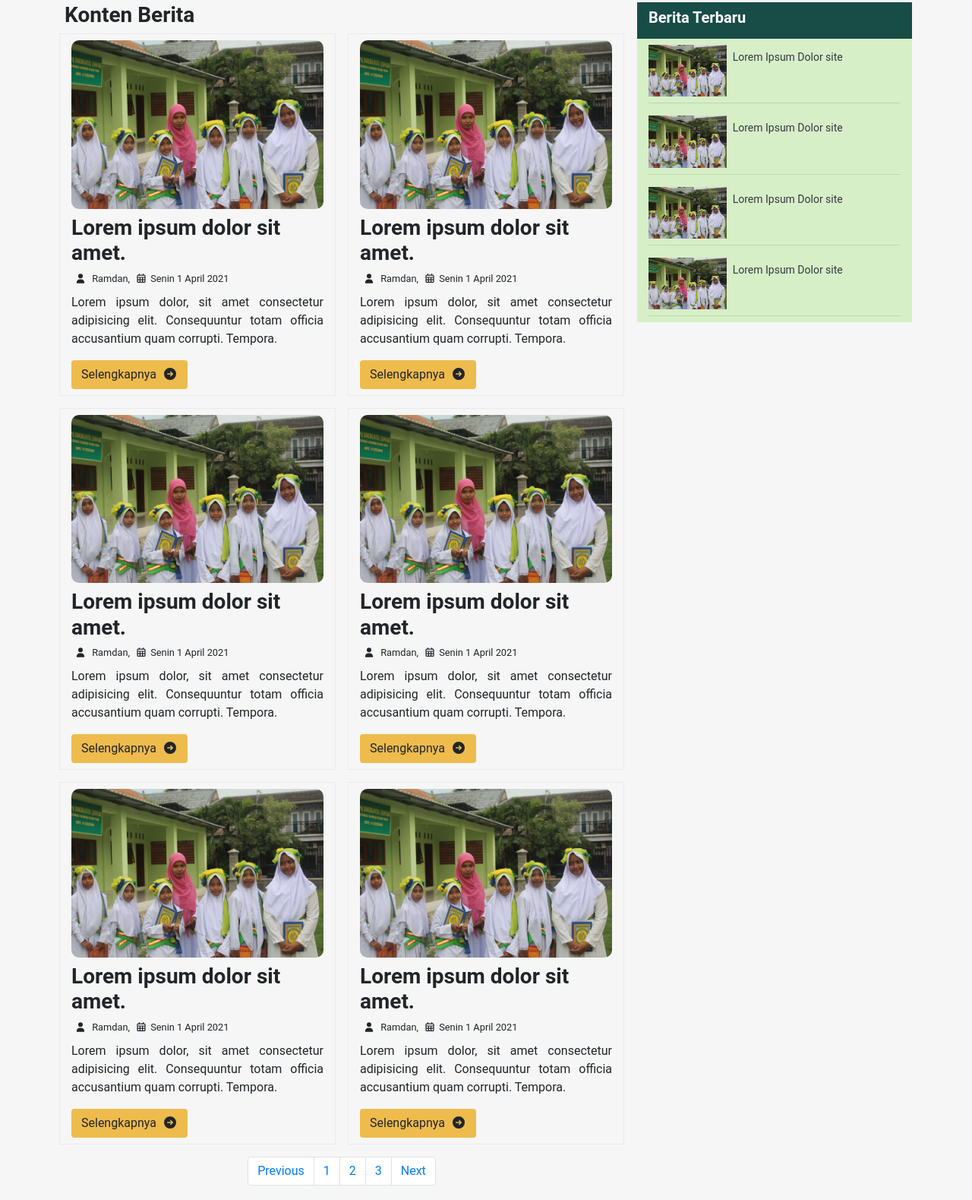
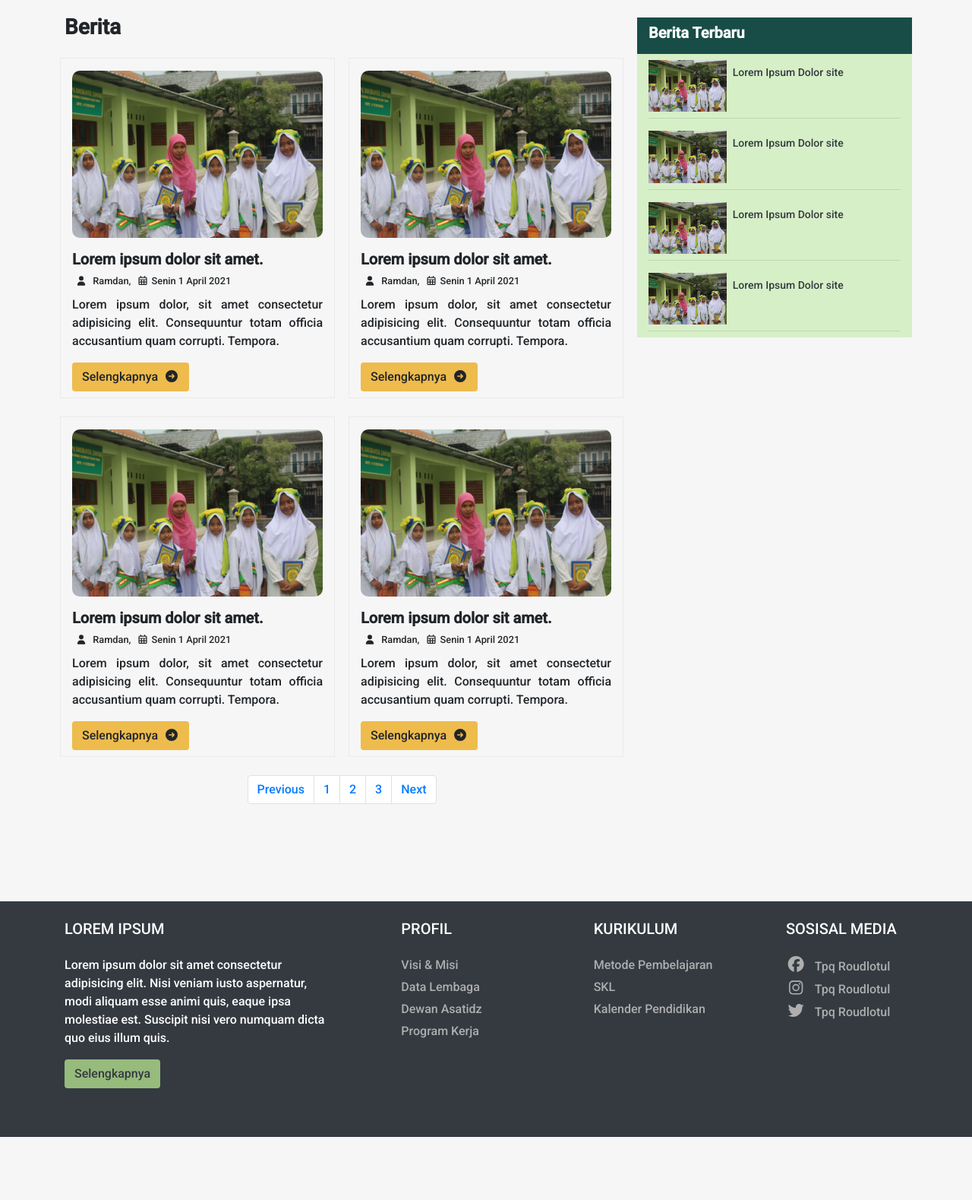
Before and after one commit to Rifars/TPQ, a plain HTML site: page berita.html in a window 1280 px wide. Shown: the part 100-1679 px from the top of the page at 76% size. After the commit the page ends 1596 px from the top, so only its background shows below. Drawn offline with Linux system fonts and the light colour scheme.

Commit message:
update berita

```diff
--- a/berita.html
+++ b/berita.html
@@ -4,18 +4,19 @@
     <meta charset="UTF-8">
     <meta http-equiv="X-UA-Compatible" content="IE=edge">
     <meta name="viewport" content="width=device-width, initial-scale=1.0">
-    <title>TPQ</title>
+    <title>Kegiatan</title>
     <link rel="stylesheet" href="assets/css/bootstrap.min.css">
     <link rel="stylesheet" href="assets/fontawesome/css/all.min.css">
-    <!-- <link rel="stylesheet" href="assets/css/aos.css"> -->
     <link rel="stylesheet" href="assets/css/style.css">
     <link rel="stylesheet" href="assets/css/ekko-lightbox.css">
+    <link rel="stylesheet" href="assets/css/aos.css">
+    <link href="https://fonts.googleapis.com/css2?family=Roboto:wght@500&display=swap" rel="stylesheet">
 
 </head>
 <body>
 
     <!-- navbar -->
-    <nav class="navbar navbar-expand-lg navbar-dark hijau-tua row">
+    <nav class="navbar navbar-expand-lg navbar-dark hijau-tua">
         <div class="container">
             <a class="navbar-brand d-flex" href="#" style="font-size: 17px; align-items: center;">
                 <img src="assets/image/logo.png" class="img-fluid mr-3 mb-n1" style="width: 40px; height: 42px;">
@@ -83,32 +84,56 @@
     </nav>
     <!-- navbar -->
 
-    <!-- berita -->
-    <div class="detail mt-4">
+    <!-- content -->
+    <div class="content my-4 py-3">
         <div class="container">
-            <div class="row justify-content-between">
+            <div class="row mb-4">
                 <div class="col-md-8">
-                    <div class="row" data-aos="fade-left">
+                    <div class="row mb-3" data-aos="fade-right">
                         <div class="col-md-12">
-                            <h3><b>Konten Berita</b></h3>
+                            <h3><b>Berita</b></h3>
                         </div>
                     </div>
 
-                    <!-- conten berita -->
-                    <div class="row justify-content-between">
-                        <!-- satu -->
-                        <div class="col-md-6" data-aos="fade-right">
-                            <div class="berita mb-3 px-2">
+                    <div class="row mb-4 " data-aos="fade-down" style="justify-content: space-around;">
+                        <div class="col-md-6 px-4">
                             <div class="row">
                                 <div class="col-md-12" style="border: 1px solid #eaeaea;">
-                                        <div class="row my-2">
+                                    <div class="row my-3">
                                         <div class="col-md-12">
                                             <img src="assets/image/9.jpg" class="img-fluid" alt="" style="border-radius: 10px;">
                                         </div>
                                     </div>
                                     <div class="row mb-2">
                                         <div class="col-md-12">
-                                                <h3 class="mb-1"><b>Lorem ipsum dolor sit amet.</b></h3>
+                                            <h5 class="mb-1"><b>Lorem ipsum dolor sit amet.</b></h5>
+                                            <small><i class="fa fa-user mx-1"></i>  Ramdan, <i class="far fa-calendar-alt mx-1"></i>Senin 1 April 2021</small>
+                                        </div>
+                                    </div>
+
+                                    <div class="row">
+                                        <div class="col-md-12" style="text-align: justify;">
+                                            <p>
+                                                Lorem ipsum dolor, sit amet consectetur adipisicing elit. Consequuntur totam officia accusantium quam corrupti. Tempora.
+                                            </p>
+                                            <a href="" class="btn kuning mb-2 hover">Selengkapnya <i class="fa fa-arrow-circle-right ml-1"></i></a>
+                                        </div>
+                                    </div>
+                                </div>
+                            </div>
+                        </div>
+
+                        <div class="col-md-6 px-4">
+                            <div class="row">
+                                <div class="col-md-12" style="border: 1px solid #eaeaea;">
+                                    <div class="row my-3">
+                                        <div class="col-md-12">
+                                            <img src="assets/image/9.jpg" class="img-fluid" alt="" style="border-radius: 10px;">
+                                        </div>
+                                    </div>
+                                    <div class="row mb-2">
+                                        <div class="col-md-12">
+                                            <h5 class="mb-1"><b>Lorem ipsum dolor sit amet.</b></h5>
                                             <small><i class="fa fa-user mx-1"></i>  Ramdan, <i class="far fa-calendar-alt mx-1"></i>Senin 1 April 2021</small>
                                         </div>
                                     </div>
@@ -125,21 +150,46 @@
                             </div>
                         </div>
                     </div>
-                         <!-- end satu -->
 
-                         <!-- dua -->
-                         <div class="col-md-6" data-aos="fade-left">
-                             <div class="berita mb-3 px-2">
+                    <div class="row mb-4 " data-aos="fade-down" data-aos-delay="50" style="justify-content: space-around;">
+                        <div class="col-md-6 px-4">
                             <div class="row">
                                 <div class="col-md-12" style="border: 1px solid #eaeaea;">
-                                         <div class="row my-2">
+                                    <div class="row my-3">
                                         <div class="col-md-12">
                                             <img src="assets/image/9.jpg" class="img-fluid" alt="" style="border-radius: 10px;">
                                         </div>
                                     </div>
                                     <div class="row mb-2">
                                         <div class="col-md-12">
-                                                 <h3 class="mb-1"><b>Lorem ipsum dolor sit amet.</b></h3>
+                                            <h5 class="mb-1"><b>Lorem ipsum dolor sit amet.</b></h5>
+                                            <small><i class="fa fa-user mx-1"></i>  Ramdan, <i class="far fa-calendar-alt mx-1"></i>Senin 1 April 2021</small>
+                                        </div>
+                                    </div>
+
+                                    <div class="row">
+                                        <div class="col-md-12" style="text-align: justify;">
+                                            <p>
+                                                Lorem ipsum dolor, sit amet consectetur adipisicing elit. Consequuntur totam officia accusantium quam corrupti. Tempora.
+                                            </p>
+                                            <a href="" class="btn kuning mb-2 hover">Selengkapnya <i class="fa fa-arrow-circle-right ml-1"></i></a>
+                                        </div>
+                                    </div>
+                                </div>
+                            </div>
+                        </div>
+
+                        <div class="col-md-6 px-4">
+                            <div class="row">
+                                <div class="col-md-12" style="border: 1px solid #eaeaea;">
+                                    <div class="row my-3">
+                                        <div class="col-md-12">
+                                            <img src="assets/image/9.jpg" class="img-fluid" alt="" style="border-radius: 10px;">
+                                        </div>
+                                    </div>
+                                    <div class="row mb-2">
+                                        <div class="col-md-12">
+                                            <h5 class="mb-1"><b>Lorem ipsum dolor sit amet.</b></h5>
                                             <small><i class="fa fa-user mx-1"></i>  Ramdan, <i class="far fa-calendar-alt mx-1"></i>Senin 1 April 2021</small>
                                         </div>
                                     </div>
@@ -156,143 +206,7 @@
                             </div>
                         </div>
                     </div>
-                          <!-- end dua -->
-                    </div>
-                    <!-- end conten berita -->
 
-                    <!-- conten berita -->
-                    <div class="row justify-content-between">
-                        <!-- satu -->
-                        <div class="col-md-6" data-aos="fade-right">
-                            <div class="berita mb-3 px-2">
-                                <div class="row">
-                                    <div class="col-md-12" style="border: 1px solid #eaeaea;">
-                                        <div class="row my-2">
-                                            <div class="col-md-12">
-                                                <img src="assets/image/9.jpg" class="img-fluid" alt="" style="border-radius: 10px;">
-                                            </div>
-                                        </div>
-                                        <div class="row mb-2">
-                                            <div class="col-md-12">
-                                                <h3 class="mb-1"><b>Lorem ipsum dolor sit amet.</b></h3>
-                                                <small><i class="fa fa-user mx-1"></i>  Ramdan, <i class="far fa-calendar-alt mx-1"></i>Senin 1 April 2021</small>
-                                            </div>
-                                        </div>
-
-                                        <div class="row">
-                                            <div class="col-md-12" style="text-align: justify;">
-                                                <p>
-                                                    Lorem ipsum dolor, sit amet consectetur adipisicing elit. Consequuntur totam officia accusantium quam corrupti. Tempora.
-                                                </p>
-                                                <a href="" class="btn kuning mb-2 hover">Selengkapnya <i class="fa fa-arrow-circle-right ml-1"></i></a>
-                                            </div>
-                                        </div>
-                                    </div>
-                                </div>
-                            </div>
-                        </div>
-                         <!-- end satu -->
-
-                         <!-- dua -->
-                         <div class="col-md-6" data-aos="fade-left">
-                             <div class="berita mb-3 px-2">
-                                 <div class="row">
-                                     <div class="col-md-12" style="border: 1px solid #eaeaea;">
-                                         <div class="row my-2">
-                                             <div class="col-md-12">
-                                                 <img src="assets/image/9.jpg" class="img-fluid" alt="" style="border-radius: 10px;">
-                                             </div>
-                                         </div>
-                                         <div class="row mb-2">
-                                             <div class="col-md-12">
-                                                 <h3 class="mb-1"><b>Lorem ipsum dolor sit amet.</b></h3>
-                                                 <small><i class="fa fa-user mx-1"></i>  Ramdan, <i class="far fa-calendar-alt mx-1"></i>Senin 1 April 2021</small>
-                                             </div>
-                                         </div>
-
-                                         <div class="row">
-                                             <div class="col-md-12" style="text-align: justify;">
-                                                 <p>
-                                                     Lorem ipsum dolor, sit amet consectetur adipisicing elit. Consequuntur totam officia accusantium quam corrupti. Tempora.
-                                                 </p>
-                                                 <a href="" class="btn kuning mb-2 hover">Selengkapnya <i class="fa fa-arrow-circle-right ml-1"></i></a>
-                                             </div>
-                                         </div>
-                                     </div>
-                                 </div>
-                             </div>
-                         </div>
-                          <!-- end dua -->
-
-                    </div>
-                    <!-- end conten berita -->
-
-                    <!-- conten berita -->
-                    <div class="row justify-content-between">
-                        <!-- satu -->
-                        <div class="col-md-6" data-aos="fade-right">
-                            <div class="berita mb-3 px-2">
-                                <div class="row">
-                                    <div class="col-md-12" style="border: 1px solid #eaeaea;">
-                                        <div class="row my-2">
-                                            <div class="col-md-12">
-                                                <img src="assets/image/9.jpg" class="img-fluid" alt="" style="border-radius: 10px;">
-                                            </div>
-                                        </div>
-                                        <div class="row mb-2">
-                                            <div class="col-md-12">
-                                                <h3 class="mb-1"><b>Lorem ipsum dolor sit amet.</b></h3>
-                                                <small><i class="fa fa-user mx-1"></i>  Ramdan, <i class="far fa-calendar-alt mx-1"></i>Senin 1 April 2021</small>
-                                            </div>
-                                        </div>
-
-                                        <div class="row">
-                                            <div class="col-md-12" style="text-align: justify;">
-                                                <p>
-                                                    Lorem ipsum dolor, sit amet consectetur adipisicing elit. Consequuntur totam officia accusantium quam corrupti. Tempora.
-                                                </p>
-                                                <a href="" class="btn kuning mb-2 hover">Selengkapnya <i class="fa fa-arrow-circle-right ml-1"></i></a>
-                                            </div>
-                                        </div>
-                                    </div>
-                                </div>
-                            </div>
-                        </div>
-                         <!-- end satu -->
-
-                         <!-- dua -->
-                         <div class="col-md-6" data-aos="fade-left">
-                             <div class="berita mb-3 px-2">
-                                 <div class="row">
-                                     <div class="col-md-12" style="border: 1px solid #eaeaea;">
-                                         <div class="row my-2">
-                                             <div class="col-md-12">
-                                                 <img src="assets/image/9.jpg" class="img-fluid" alt="" style="border-radius: 10px;">
-                                             </div>
-                                         </div>
-                                         <div class="row mb-2">
-                                             <div class="col-md-12">
-                                                 <h3 class="mb-1"><b>Lorem ipsum dolor sit amet.</b></h3>
-                                                 <small><i class="fa fa-user mx-1"></i>  Ramdan, <i class="far fa-calendar-alt mx-1"></i>Senin 1 April 2021</small>
-                                             </div>
-                                         </div>
-
-                                         <div class="row">
-                                             <div class="col-md-12" style="text-align: justify;">
-                                                 <p>
-                                                     Lorem ipsum dolor, sit amet consectetur adipisicing elit. Consequuntur totam officia accusantium quam corrupti. Tempora.
-                                                 </p>
-                                                 <a href="" class="btn kuning mb-2 hover">Selengkapnya <i class="fa fa-arrow-circle-right ml-1"></i></a>
-                                             </div>
-                                         </div>
-                                     </div>
-                                 </div>
-                             </div>
-                         </div>
-                          <!-- end dua -->
-
-                    </div>
-                    <!-- end conten berita -->
 
                     <!-- pagenetion -->
                     <div class="row mb-5">
@@ -309,17 +223,17 @@
                         </div>
                     </div>
                     <!-- end pagenetion -->
+
                 </div>
 
-                <div class="col-md-4 px-4 ">
-
-                    <div class="row py-2 hijau-tua text-white" data-aos="fade-right">
+                <div class="col-md-4 px-4">
+                    <div class="row py-2 hijau-tua text-white mt-1" data-aos="fade-right">
                         <div class="col-md-12">
                             <h5><b>Berita Terbaru</b></h5>
                         </div>
                     </div>
 
-                    <div class="row hijau-muda2 pt-2" style="border-radius: 1px;" data-aos="fade-left" data-aos-delay="100">
+                    <div class="row hijau-muda2 pt-2" style="border-radius: 1px;" data-aos="fade-right" data-aos-delay="100">
                         <div class="col-md-12">
                             <div class="card hijau-muda2 border-0">
                                 <div class="row no-gutters justify-content-between">
@@ -337,7 +251,7 @@
                         </div>
                     </div>
 
-                    <div class="row hijau-muda2 pt-2" style="border-radius: 1px;" data-aos="fade-left" data-aos-delay="100">
+                    <div class="row hijau-muda2 pt-2" style="border-radius: 1px;" data-aos="fade-right" data-aos-delay="100">
                         <div class="col-md-12">
                             <div class="card hijau-muda2 border-0">
                                 <div class="row no-gutters justify-content-between">
@@ -355,7 +269,7 @@
                         </div>
                     </div>
 
-                    <div class="row hijau-muda2 pt-2" style="border-radius: 1px;" data-aos="fade-left" data-aos-delay="100">
+                    <div class="row hijau-muda2 pt-2" style="border-radius: 1px;" data-aos="fade-right" data-aos-delay="100">
                         <div class="col-md-12">
                             <div class="card hijau-muda2 border-0">
                                 <div class="row no-gutters justify-content-between">
@@ -373,7 +287,7 @@
                         </div>
                     </div>
 
-                    <div class="row hijau-muda2 pt-2" style="border-radius: 1px;" data-aos="fade-left" data-aos-delay="100">
+                    <div class="row hijau-muda2 pt-2" style="border-radius: 1px;" data-aos="fade-right" data-aos-delay="100">
                         <div class="col-md-12">
                             <div class="card hijau-muda2 border-0">
                                 <div class="row no-gutters justify-content-between">
@@ -392,17 +306,14 @@
                     </div>
 
                 </div>
+
             </div>
         </div>
     </div>
-    <!-- end detail -->
-
-
-
+    <!-- content -->
 
     <!-- footer -->
-    <div class="row footer bg-dark py-4 pb-4">
-        <div class="col-md-12 mb-3">
+    <div class="footer py-4 pb-5 text-dark bg-dark">
         <div class="container">
             <div class="row justify-content-between">
 
@@ -413,8 +324,8 @@
                         </div>
                     </div>
                     <div class="row mt-3">
-                            <div class="col-md-12"  data-aos="fade-left">
-                                <p>
+                        <div class="col-md-12"  data-aos="fade-right">
+                            <p class="text-white">
                                 Lorem ipsum dolor sit amet consectetur adipisicing elit. Nisi veniam iusto aspernatur, modi aliquam esse animi quis, eaque ipsa molestiae est. Suscipit nisi vero numquam dicta quo eius illum quis.
                             </p>
                             <a href="" class="btn hijau-muda1 text-dark">Selengkapnya</a>
@@ -505,17 +416,14 @@
             </div>
         </div>
     </div>
-    </div>
+
     <!-- end footer -->
 
-    <script>
-
-	</script>
     <script src="assets/js/jquery-3.6.0.min.js"></script>
     <script src="assets/js/bootstrap.min.js"></script>
+    <script src="assets/js/ekko-lightbox.min.js"></script>
     <script src="assets/fontawesome/js/all.min.js"></script>
-    <script src="assets/js/ekko-lightbox.min.js"></script>
-    <!-- <script src="assets/js/aos.js"></script> -->
+    <script src="assets/js/aos.js"></script>
     <script src="assets/js/app.js"></script>
 </body>
 </html>
```
Also changed, not shown: kegiatan.html (+0 -1 lines). Lines whose indentation alone changed are shown as unchanged.
